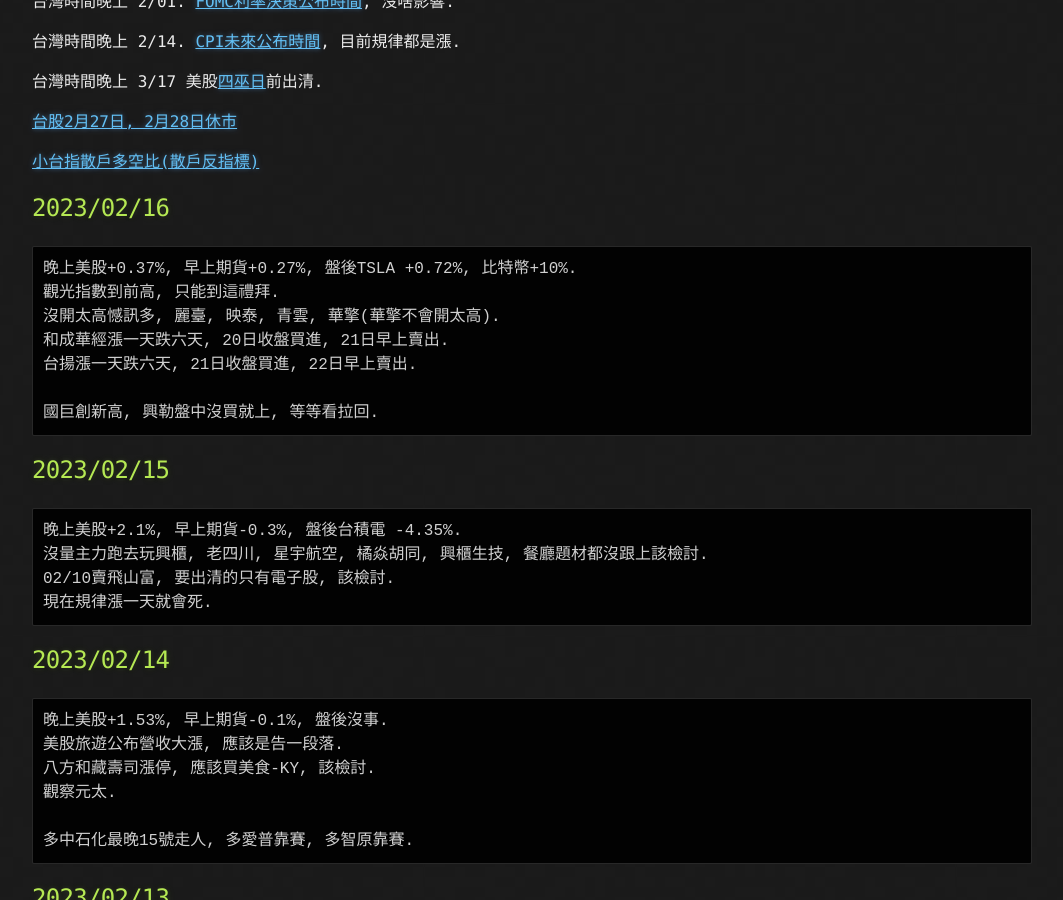
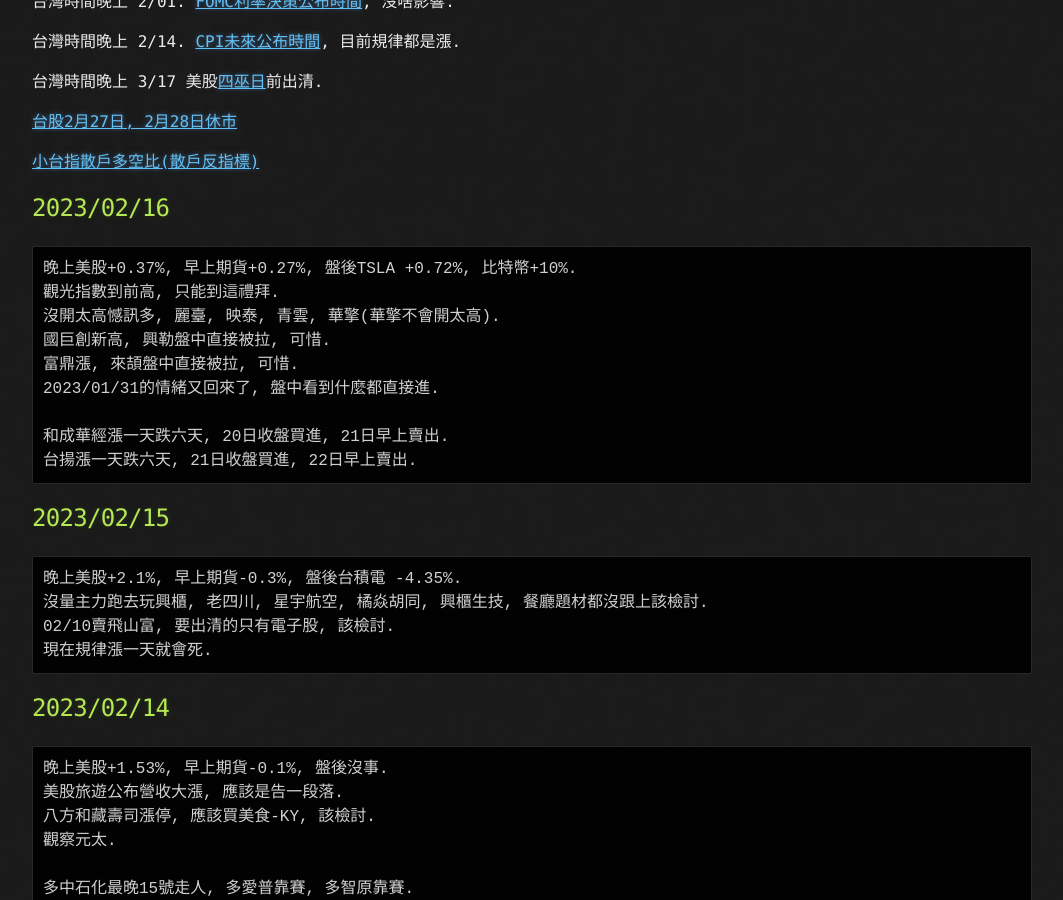
Before and after one commit to lepg5487/Stock_God, a Jekyll site: the page built from index.md, in a window 1280 px wide and 900 px high, scrolled down 428 px. Shown: the whole window, without its empty margins (108-1171 px from the left). Built offline with Jekyll 4.4.1, drawn with Linux system fonts in a browser that asks for light colours; our own code applies the rules of GitHub Pages for plain Markdown files.

Commit message:
Update index.md

````diff
--- a/index.md
+++ b/index.md
@@ -25,10 +25,12 @@ layout: testlayouts
 晚上美股+0.37%, 早上期貨+0.27%, 盤後TSLA +0.72%, 比特幣+10%.
 觀光指數到前高, 只能到這禮拜.
 沒開太高憾訊多, 麗臺, 映泰, 青雲, 華擎(華擎不會開太高).
+國巨創新高, 興勒盤中直接被拉, 可惜.
+富鼎漲, 來頡盤中直接被拉, 可惜.
+2023/01/31的情緒又回來了, 盤中看到什麼都直接進.
+
 和成華經漲一天跌六天, 20日收盤買進, 21日早上賣出.
 台揚漲一天跌六天, 21日收盤買進, 22日早上賣出.
-
-國巨創新高, 興勒盤中沒買就上, 等等看拉回.
 ```
 
 ## 2023/02/15
````
